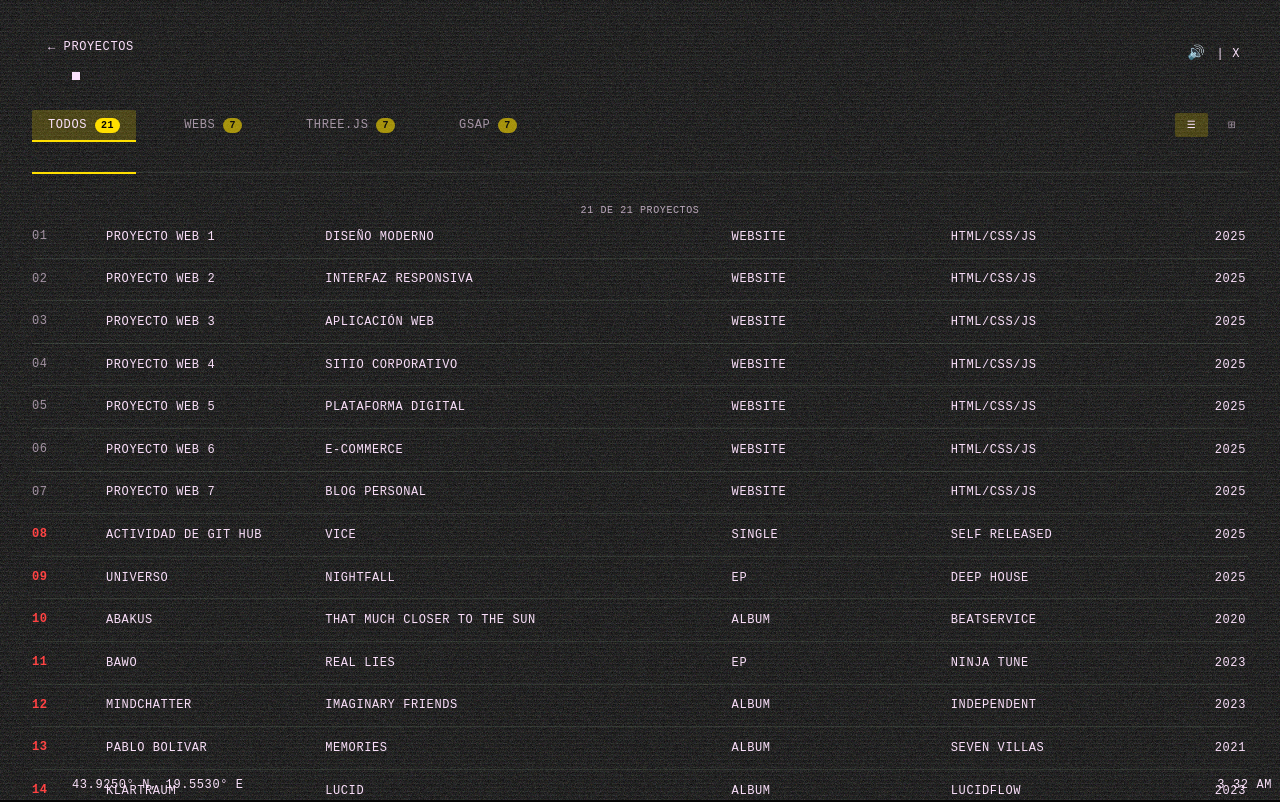
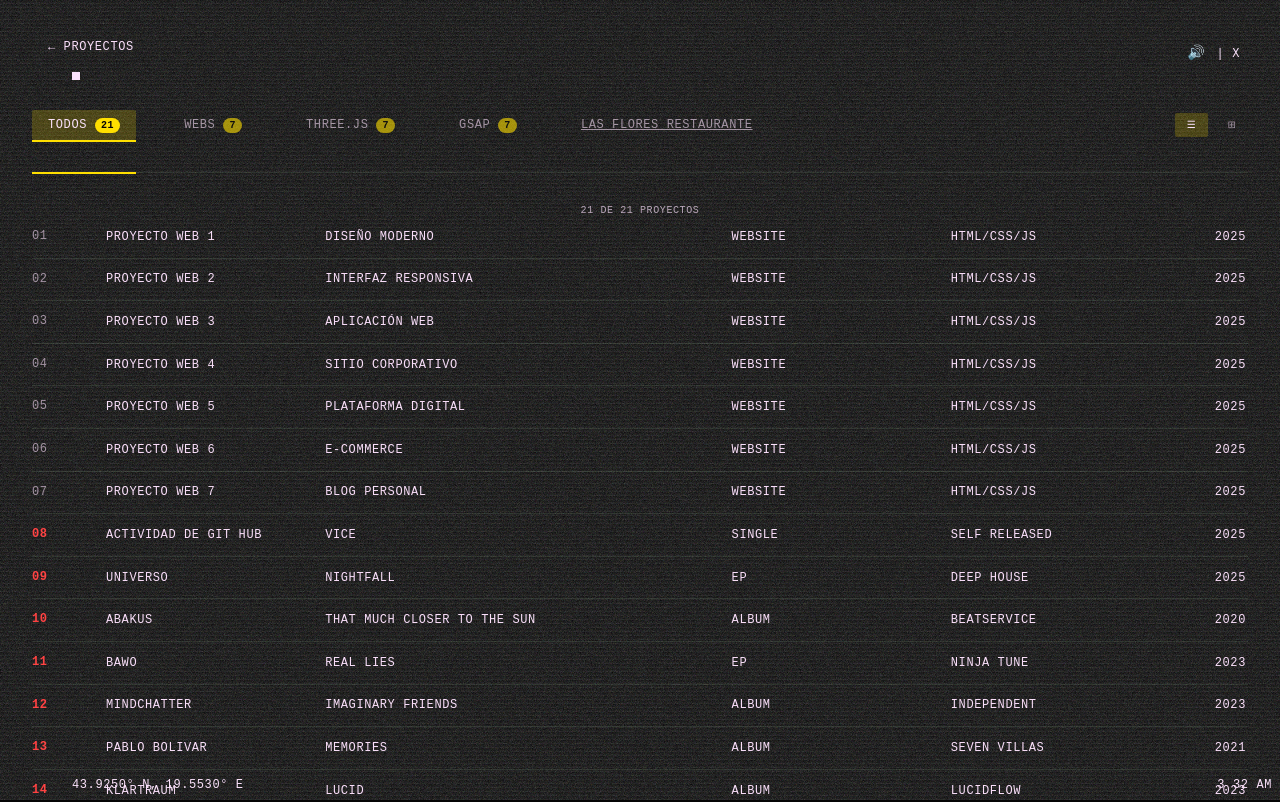
Before and after one commit to 1inmortal/web-inmortal, a React (Vite) app in the folder Evidencia/proyectos-react/: page / in a window 1280 px wide. Shown: the top 802 px of the page. Built offline with nearby package versions, Linux system fonts and the light colour scheme; a web font is replaced by a local one.

Commit message:
Agregar enlace LAS FLORES RESTAURANTE al menÃº de navegaciÃ³n en proyectos-react

```diff
--- a/Evidencia/proyectos-react/src/components/FilterMenu.jsx
+++ b/Evidencia/proyectos-react/src/components/FilterMenu.jsx
@@ -21,6 +21,41 @@ const FilterMenu = ({
     { id: 'threejs', label: 'THREE.JS' },
     { id: 'gsap', label: 'GSAP' },
   ];
+
+  // Función para obtener la URL de Las Flores según el entorno
+  const getLasFloresUrl = () => {
+    // Si está en desarrollo local (localhost)
+    if (window.location.hostname === 'localhost' || window.location.hostname === '127.0.0.1') {
+      return 'http://localhost:5176'; // Puerto diferente para cenaduria
+    }
+
+    // Para producción en GitHub Pages
+    const GITHUB_USER = '1inmortal';
+    const REPO_NAME = 'web-inmortal';
+
+    // Ruta donde está la app de cenaduria
+    const CENADURIA_PATH = 'cenaduria';
+
+    const hostname = window.location.hostname;
+
+    // Si está en GitHub Pages, construir la URL
+    if (hostname.includes('github.io')) {
+      const parts = hostname.split('.');
+      if (parts.length >= 2) {
+        const githubUser = parts[0];
+        // Obtener el repositorio desde el pathname o usar el configurado
+        const pathname = window.location.pathname;
+        const pathSegments = pathname.split('/').filter(p => p);
+        const currentRepo = pathSegments[0] || REPO_NAME;
+
+        // Construir URL: usuario.github.io/repositorio/cenaduria/index.html
+        return `https://${githubUser}.github.io/${currentRepo}/${CENADURIA_PATH}/index.html`;
+      }
+    }
+
+    // Fallback: URL por defecto
+    return `https://${GITHUB_USER}.github.io/${REPO_NAME}/${CENADURIA_PATH}/index.html`;
+  };
 
   useEffect(() => {
     // Mover indicador visual al filtro activo con animación GSAP
@@ -82,6 +117,18 @@ const FilterMenu = ({
           </span>
         </button>
       ))}
+      <a
+        href={getLasFloresUrl()}
+        className="filter-button external-link"
+        onClick={(e) => {
+          e.preventDefault();
+          window.location.href = getLasFloresUrl();
+        }}
+        aria-label="Las Flores Restaurante"
+        title="Las Flores Restaurante"
+      >
+        LAS FLORES RESTAURANTE
+      </a>
       <div className="view-controls">
         <button
           className={`view-toggle ${viewMode === 'list' ? 'active' : ''}`}
```
Also changed, not shown: 2 other files (tests, documents, lock files or other folders).
